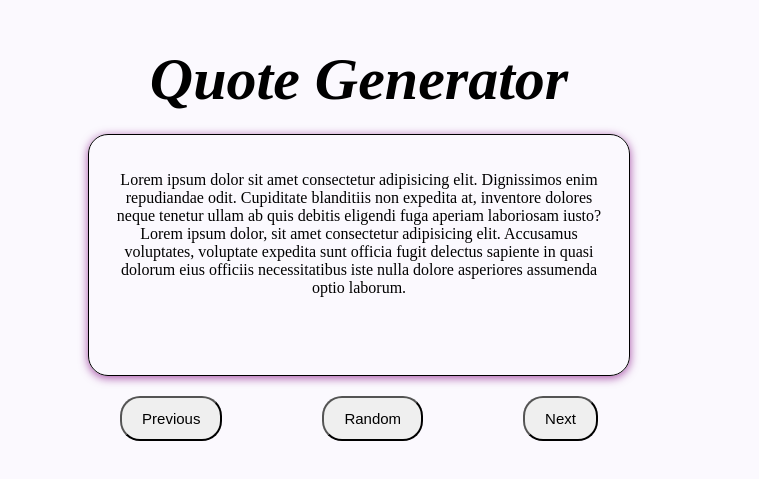
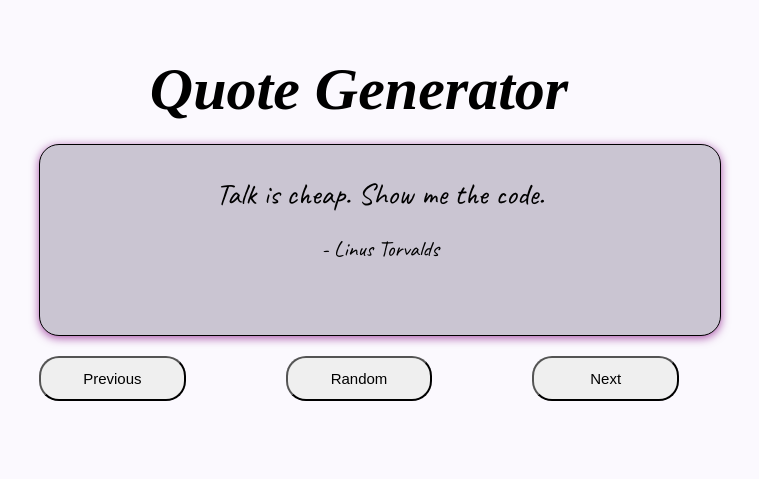
Before and after one commit to sisam1234/Quote-Generator, a plain HTML site: page index.html in a window 1280 px wide. Shown: the part 177-656 px from the top of the page, without its empty margins (281-1040 px from the left). Drawn offline with Linux system fonts and the light colour scheme.

Commit message:
previous-random-next-button

```diff
--- a/index.html
+++ b/index.html
@@ -5,20 +5,22 @@
     <meta name="viewport" content="width=device-width, initial-scale=1.0">
     <title>Quote Generator</title>
     <link rel="stylesheet" href="style.css">
+    <script src="script.js" defer></script>
     <link
     rel="stylesheet"
     href="https://cdnjs.cloudflare.com/ajax/libs/font-awesome/6.1.1/css/all.min.css"/>
 </head>
 <body>
     <div class="container">
-        <h1>Quote Generator</h3>
+        <h1>Quote Generator</h1>
         <div class="quote-box">
-            <p class="quotetext">Lorem ipsum dolor sit amet consectetur adipisicing elit. Dignissimos enim repudiandae odit. Cupiditate blanditiis non expedita at, inventore dolores neque tenetur ullam ab quis debitis eligendi fuga aperiam laboriosam iusto? Lorem ipsum dolor, sit amet consectetur adipisicing elit. Accusamus voluptates, voluptate expedita sunt officia fugit delectus sapiente in quasi dolorum eius officiis necessitatibus iste nulla dolore asperiores assumenda optio laborum.</p>
+            <p class="quote" id="quotetext"></p>
+            <p class="author" id="quoteauthor"></p>
         </div>
         <div class="controls">
-            <button>Previous</button>
-            <button>Random</button>
-            <button>Next</button>
+            <button onclick="showPreviousQuote()">Previous</button>
+            <button onclick="showRandomQuote()">Random</button>
+            <button onclick="showNextQuote()">Next</button>
         </div>
     </div>
 </body>
--- /dev/null
+++ b/script.js
@@ -0,0 +1,127 @@
+const quotes = {
+    coding: [
+        {
+            text: "Talk is cheap. Show me the code.",
+            author: "Linus Torvalds"
+        },
+        {
+            text: "Programs must be written for people to read, and only incidentally for machines to execute.",
+            author: "Harold Abelson"
+        },
+        {
+            text: "Any fool can write code that a computer can understand. Good programmers write code that humans can understand.",
+            author: "Martin Fowler"
+        },
+        {
+            text: "First, solve the problem. Then, write the code.",
+            author: "John Johnson"
+        },
+        {
+            text: "Simplicity is the soul of efficiency.",
+            author: "Austin Freeman"
+        },
+        {
+            text: "Code is like humor. When you have to explain it, it’s bad.",
+            author: "Cory House"
+        },
+        {
+            text: "Before software can be reusable, it first has to be usable.",
+            author: "Ralph Johnson"
+        },
+        {
+            text: "Make it work, make it right, make it fast.",
+            author: "Kent Beck"
+        },
+        {
+            text: "Optimism is an occupational hazard of programming: feedback is the treatment.",
+            author: "Kent Beck"
+        },
+        {
+            text: "The most important property of a program is whether it accomplishes the intention of its user.",
+            author: "C.A.R. Hoare"
+        },
+        {
+            text: "Confusion is part of programming.",
+            author: "Felienne Hermans",
+        },
+        {
+            text: "Fix the cause, not the symptom",
+            author: "Steve Maguire",
+        },
+        {
+            text: "First, solve the problem. Then write the code",
+            author: "John Johnson",
+        },
+        {
+            text: " If you optimize everything, you will always be unhappy",
+            author: "Donald Knuth",
+        },
+    ],
+    science:[
+        {
+            text: "The important thing is not to stop questioning. Curiosity has its own reason for existing.",
+            author: "Albert Einstein"
+        },
+        {
+            text: "Science is a way of thinking much more than it is a body of knowledge.",
+            author: "Carl Sagan"
+        },
+        {
+            text: "Somewhere, something incredible is waiting to be known.",
+            author: "Carl Sagan"
+        },
+        {
+            text: "If I have seen further it is by standing on the shoulders of giants.",
+            author: "Isaac Newton"
+        },
+        {
+            text: "Equipped with his five senses, man explores the universe around him and calls the adventure Science.",
+            author: "Edwin Hubble"
+        },
+        {
+            text: "Science is the poetry of reality.",
+            author: "Richard Dawkins"
+        },
+        {
+            text: "The good thing about science is that it's true whether or not you believe in it.",
+            author: "Neil deGrasse Tyson"
+        },
+        {
+            text: "In questions of science, the authority of a thousand is not worth the humble reasoning of a single individual.",
+            author: "Galileo Galilei"
+        },
+        {
+            text: "The universe is under no obligation to make sense to you.",
+            author: "Neil deGrasse Tyson"
+        },
+        {
+            text: "Science knows no country, because knowledge belongs to humanity, and is the torch which illuminates the world.",
+            author: "Louis Pasteur"
+        }
+
+    ]
+};
+let currentCategory = "coding";
+let currentIndex = 0;
+function   displayQuote(){
+    const quotetext = document.getElementById("quotetext");
+    const quoteauthor = document.getElementById("quoteauthor");
+    quotetext.textContent = quotes[currentCategory][currentIndex].text;
+    quoteauthor.textContent = `- ${quotes[currentCategory][currentIndex].author}`;
+}
+function showPreviousQuote() {
+    currentIndex = (currentIndex > 0) ? currentIndex - 1 : quotes[currentCategory].length - 1;
+    displayQuote();
+}
+
+function showNextQuote() {
+    currentIndex = (currentIndex < quotes[currentCategory].length - 1) ? currentIndex + 1 : 0;
+    displayQuote();
+}
+
+function showRandomQuote() {
+    currentIndex = Math.floor(Math.random() * quotes[currentCategory].length);
+    displayQuote();
+}
+
+displayQuote();
--- a/style.css
+++ b/style.css
@@ -1,3 +1,5 @@
+@import url("https://fonts.googleapis.com/css2?family=Asap:ital,wght@0,100..900;1,100..900&family=Caveat:wght@400..700&display=swap");
+
 :root {
     --dark-color: #080211;
     --light-color: #fbf9fe;
@@ -11,10 +13,12 @@
     justify-content: center;
     align-items: center; /* Centers content vertically */
     height: 100vh;
-    margin: 0; /* Reset margin for full height */
+    margin: 0;
+    padding: 0; /* Reset margin for full height */
   }
 
   .container {
+    width: 50%;
     text-align: center;
   }
 
@@ -22,7 +26,8 @@
     font-style: italic;
     font-weight: bold;
     font-size: 60px;
-    margin-bottom: 20px; /* Adds spacing below heading */
+    margin-bottom: 20px;
+    margin-top: 10px;
   }
 
   .quote-box {
@@ -30,11 +35,20 @@
     border: 1px solid black;
     border-radius: 20px;
     box-shadow: 0 2px 10px rgba(128, 0, 128, 0.684);
-    height: 200px;
-    overflow: auto;
-
+    height: 150px;
+    margin-bottom: 20px;
+    width: 100%;
+    background-color:  rgb(202, 197, 210);
     margin: 0 auto;
-    max-width: 500px;
+  }
+  .quote {
+    font-size: 30px;
+    font-family: "Caveat", cursive;
+    margin: 10px;
+  }
+  .author {
+    font-size: 22px;
+    font-family: "Caveat", cursive;
   }
 
   .controls {
@@ -42,6 +56,7 @@
     justify-content: center;
     gap: 100px;
     margin-top: 20px;
+
   }
 
   button {
@@ -49,6 +64,7 @@
     font-size: 15px;
     border-radius: 20px;
     cursor: pointer;
+    width: 100%;
   }
   /* For small screens (e.g., phones) */
   @media (max-width: 600px) {
```
